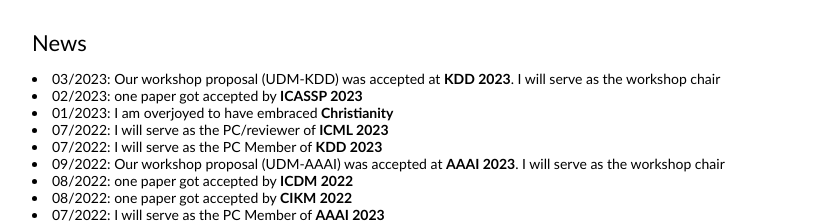
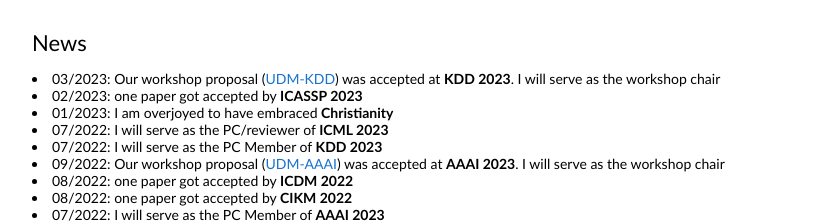
Before and after one commit to zxj32/zxj32.github.io, a plain HTML site: page index.html in a window 1280 px wide. Shown: the part 348-571 px from the top of the page, without its empty margins (228-1051 px from the left). Drawn offline with Linux system fonts and the light colour scheme.

Commit message:
Update index.html

```diff
--- a/index.html
+++ b/index.html
@@ -54,12 +54,12 @@
             <td style="padding:20px;width:100%;vertical-align:middle">
               <heading>News</heading>
               <p>
-                <li>03/2023: Our workshop proposal (UDM-KDD) was accepted at <strong>KDD 2023</strong>. I will serve as the workshop chair</li>
+                <li>03/2023: Our workshop proposal (<a href="https://charliezhaoyinpeng.github.io/UDM-KDD23/">UDM-KDD</a>) was accepted at <strong>KDD 2023</strong>. I will serve as the workshop chair</li>
                 <li>02/2023: one paper got accepted by <strong>ICASSP 2023</strong></li>
                 <li>01/2023: I am overjoyed to have embraced <strong> Christianity</strong></li>
                 <li>07/2022: I will serve as the PC/reviewer of <strong>ICML 2023</strong></li>
                 <li>07/2022: I will serve as the PC Member of <strong>KDD 2023</strong></li>
-                <li>09/2022: Our workshop proposal (UDM-AAAI) was accepted at <strong>AAAI 2023</strong>. I will serve as the workshop chair</li>
+                <li>09/2022: Our workshop proposal (<a href="https://charliezhaoyinpeng.github.io/UDM-AAAI23/">UDM-AAAI</a>) was accepted at <strong>AAAI 2023</strong>. I will serve as the workshop chair</li>
                 <li>08/2022: one paper got accepted by <strong>ICDM 2022</strong></li>
                 <li>08/2022: one paper got accepted by <strong>CIKM 2022</strong></li>
                 <li>07/2022: I will serve as the PC Member of <strong>AAAI 2023</strong></li>
```
